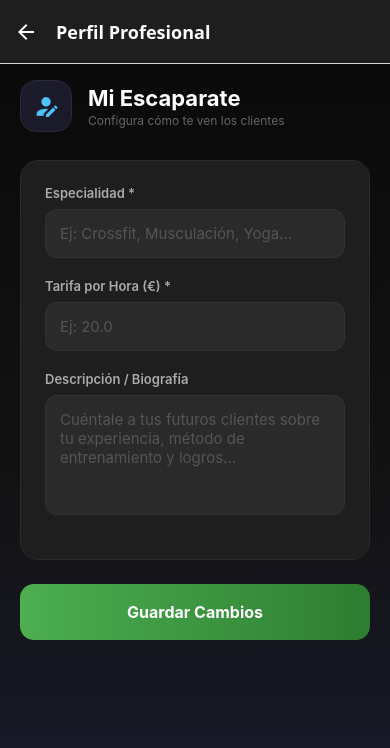
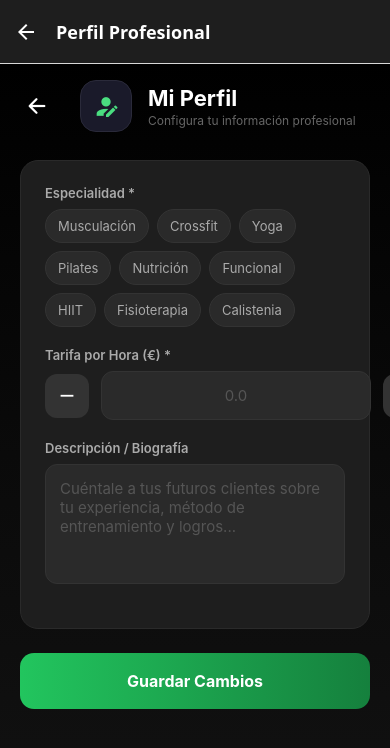
Before and after one commit to GranPatriarca02/FitHub-Connect, a React Native app in the folder mobile/: screen /TrainerProfile in a window 390 px wide. Shown: the top 748 px of the page. Built offline with nearby package versions, Linux system fonts and the light colour scheme; no server answers.

Commit message:
Mejora visual de la Home (verde y negro) y optimizacion del perfil del entrenador (selector de especialidad y contador de precio)

```diff
--- a/mobile/src/screens/AppLayout.jsx
+++ b/mobile/src/screens/AppLayout.jsx
@@ -14,20 +14,20 @@ const isWeb = Platform.OS === 'web';
 
 // COLORES APP
 export const theme = {
-    bgPrimary: '#030712',
-    bgPrimarySoft: '#111827',
-    bgSecondarySoft: '#1f2937',
-    borderDefault: '#374151',
-    brand: '#3b82f6',
-    brandSofter: 'rgba(59, 130, 246, 0.1)',
+    bgPrimary: '#000000',
+    bgPrimarySoft: '#0a0a0a',
+    bgSecondarySoft: '#121212',
+    borderDefault: '#111111',
+    brand: '#22c55e',
+    brandSofter: 'rgba(34, 197, 94, 0.1)',
     textHeading: '#ffffff',
     textBody: '#9ca3af',
-    textBrand: '#60a5fa',
+    textBrand: '#4ade80',
     danger: '#ef4444',
 };
 
 // RANGOS PARA EL LINEAR GRADIENT DEL FONDO
-const backgroundColors = ['#040c20', '#030713', '#030712'];
+const backgroundColors = ['#000000', '#080808', '#111111'];
 
 export default function AppLayout({ children, title, navigation, extraNotifications = [] }) {
     const [isMenuOpen, setIsMenuOpen] = useState(false);
--- a/mobile/src/screens/HomeScreen_new.jsx
+++ b/mobile/src/screens/HomeScreen_new.jsx
@@ -126,7 +126,7 @@ export default function HomeScreen({ navigation }) {
       message: `¡Hola ${name}! Has iniciado sesión correctamente.`,
       time: `${fechaFormat} a las ${horaFormat}`,
       type: 'login',
-      color: '#4CAF50',
+      color: theme.brand,
       icon: 'shield-check'
     };
 
@@ -216,15 +216,19 @@ export default function HomeScreen({ navigation }) {
       navigation={navigation}
       extraNotifications={notificationsList}
     >
-      <ScrollView
-        contentContainerStyle={{ flexGrow: 1 }}
-        showsVerticalScrollIndicator={false}
+      <LinearGradient
+        colors={['#000000', 'rgba(34, 197, 94, 0.1)', '#000000']}
+        style={{ flex: 1 }}
       >
-        {/* --- SECCIÓN HERO --- */}
         <ImageBackground
           source={{ uri: 'https://flowbite.s3.amazonaws.com/docs/jumbotron/hero-pattern.svg' }}
-          style={{ width: '100%', minHeight: 450, justifyContent: 'center' }}
-          imageStyle={{ opacity: 0.25 }}
+          style={{ flex: 1 }}
+          imageStyle={{ opacity: 0.1, tintColor: theme.brand }}
+          resizeMode="repeat"
+        >
+          <ScrollView
+            contentContainerStyle={{ flexGrow: 1, justifyContent: 'center' }}
+            showsVerticalScrollIndicator={false}
           >
             <View style={{ paddingHorizontal: 20, alignItems: 'center', paddingVertical: 60 }}>
               <Text style={{ color: 'white', fontSize: 38, fontWeight: '800', textAlign: 'center', letterSpacing: -1, marginBottom: 15 }}>
@@ -245,8 +249,9 @@ export default function HomeScreen({ navigation }) {
                 </TouchableOpacity>
               </View>
             </View>
+          </ScrollView>
         </ImageBackground>
-      </ScrollView>
+      </LinearGradient>
     </AppLayout >
   );
 }
--- a/mobile/src/screens/TrainerProfileScreen.jsx
+++ b/mobile/src/screens/TrainerProfileScreen.jsx
@@ -7,8 +7,14 @@ import { LinearGradient } from 'expo-linear-gradient';
 import AsyncStorage from '@react-native-async-storage/async-storage';
 import { useFocusEffect } from '@react-navigation/native';
 import { useSafeAreaInsets } from 'react-native-safe-area-context';
-import { MaterialCommunityIcons } from '@expo/vector-icons';
+import { MaterialCommunityIcons, Ionicons } from '@expo/vector-icons';
 import { API_URL } from '../api';
+import { theme } from './AppLayout';
+
+const SPECIALTIES = [
+  'Musculación', 'Crossfit', 'Yoga', 'Pilates',
+  'Nutrición', 'Funcional', 'HIIT', 'Fisioterapia', 'Calistenia'
+];
 
 export default function TrainerProfileScreen({ navigation }) {
   const insets = useSafeAreaInsets();
@@ -91,52 +97,83 @@ export default function TrainerProfileScreen({ navigation }) {
     }
   };
 
+  const incrementRate = () => {
+    const current = parseFloat(hourlyRate) || 0;
+    setHourlyRate((current + 1).toFixed(1));
+  };
+
+  const decrementRate = () => {
+    const current = parseFloat(hourlyRate) || 0;
+    if (current >= 1) {
+      setHourlyRate((current - 1).toFixed(1));
+    } else {
+      setHourlyRate('0.0');
+    }
+  };
+
   if (cargando) {
     return (
       <View style={styles.loadingContainer}>
-        <ActivityIndicator size="large" color="#4CAF50" />
+        <ActivityIndicator size="large" color={theme.brand} />
         <Text style={styles.loadingText}>Cargando perfil...</Text>
       </View>
     );
   }
 
   return (
-    <LinearGradient colors={['#0a0a0a', '#121212', '#1a1a2e']} style={styles.gradient}>
+    <LinearGradient colors={['#000000', '#0a0a0a', '#121212']} style={styles.gradient}>
       <ScrollView
         contentContainerStyle={[styles.container, { paddingTop: insets.top + 16 }]}
         showsVerticalScrollIndicator={false}
       >
         <View style={styles.header}>
+          <TouchableOpacity onPress={() => navigation.goBack()} style={styles.backBtn}>
+            <Ionicons name="arrow-back" size={24} color="#fff" />
+          </TouchableOpacity>
           <View style={styles.headerIconWrap}>
-            <MaterialCommunityIcons name="account-edit" size={28} color="#4FC3F7" />
+            <MaterialCommunityIcons name="account-edit" size={28} color={theme.textBrand} />
           </View>
           <View style={{ flex: 1 }}>
-            <Text style={styles.headerTitle}>Mi Escaparate</Text>
-            <Text style={styles.headerSub}>Configura cómo te ven los clientes</Text>
+            <Text style={styles.headerTitle}>Mi Perfil</Text>
+            <Text style={styles.headerSub}>Configura tu información profesional</Text>
           </View>
         </View>
 
         <View style={styles.card}>
           <Text style={styles.fieldLabel}>Especialidad *</Text>
-          <TextInput
-            style={styles.fieldInput}
-            value={specialty}
-            onChangeText={setSpecialty}
-            placeholder="Ej: Crossfit, Musculación, Yoga..."
-            placeholderTextColor="#555"
-            maxLength={100}
-          />
+          <View style={styles.chipsContainer}>
+            {SPECIALTIES.map((s) => (
+              <TouchableOpacity
+                key={s}
+                onPress={() => setSpecialty(s)}
+                style={[
+                  styles.chip,
+                  specialty === s && { backgroundColor: theme.brand, borderColor: theme.brand }
+                ]}
+              >
+                <Text style={[styles.chipText, specialty === s && { color: '#fff', fontWeight: '700' }]}>{s}</Text>
+              </TouchableOpacity>
+            ))}
+          </View>
 
           <Text style={styles.fieldLabel}>Tarifa por Hora (€) *</Text>
+          <View style={styles.stepperContainer}>
+            <TouchableOpacity onPress={decrementRate} style={styles.stepperBtn}>
+              <MaterialCommunityIcons name="minus" size={22} color="#fff" />
+            </TouchableOpacity>
             <TextInput
-            style={styles.fieldInput}
+              style={[styles.fieldInput, styles.stepperInput]}
               value={hourlyRate}
               onChangeText={setHourlyRate}
-            placeholder="Ej: 20.0"
+              placeholder="0.0"
               placeholderTextColor="#555"
               keyboardType="numeric"
               maxLength={10}
             />
+            <TouchableOpacity onPress={incrementRate} style={styles.stepperBtn}>
+              <MaterialCommunityIcons name="plus" size={22} color="#fff" />
+            </TouchableOpacity>
+          </View>
 
           <Text style={styles.fieldLabel}>Descripción / Biografía</Text>
           <TextInput
@@ -158,7 +195,7 @@ export default function TrainerProfileScreen({ navigation }) {
           activeOpacity={0.85}
         >
           <LinearGradient
-            colors={['#4CAF50', '#2E7D32']}
+            colors={[theme.brand, '#15803d']}
             style={styles.saveGradient}
             start={{ x: 0, y: 0 }}
             end={{ x: 1, y: 0 }}
@@ -251,4 +288,45 @@ const styles = StyleSheet.create({
     fontSize: 16,
     fontWeight: 'bold',
   },
+  chipsContainer: {
+    flexDirection: 'row',
+    flexWrap: 'wrap',
+    gap: 8,
+    marginBottom: 20,
+  },
+  chip: {
+    paddingHorizontal: 12,
+    paddingVertical: 8,
+    borderRadius: 20,
+    borderWidth: 1,
+    borderColor: '#333',
+    backgroundColor: '#2a2a2a',
+  },
+  chipText: {
+    color: '#aaa',
+    fontSize: 13,
+  },
+  stepperContainer: {
+    flexDirection: 'row',
+    alignItems: 'center',
+    gap: 12,
+    marginBottom: 20,
+  },
+  stepperBtn: {
+    width: 44,
+    height: 44,
+    borderRadius: 12,
+    backgroundColor: '#333',
+    justifyContent: 'center',
+    alignItems: 'center',
+  },
+  stepperInput: {
+    flex: 1,
+    marginBottom: 0,
+    textAlign: 'center',
+  },
+  backBtn: {
+    marginRight: 10,
+    padding: 5,
+  },
 });
```
Lines whose indentation alone changed are shown as unchanged.
